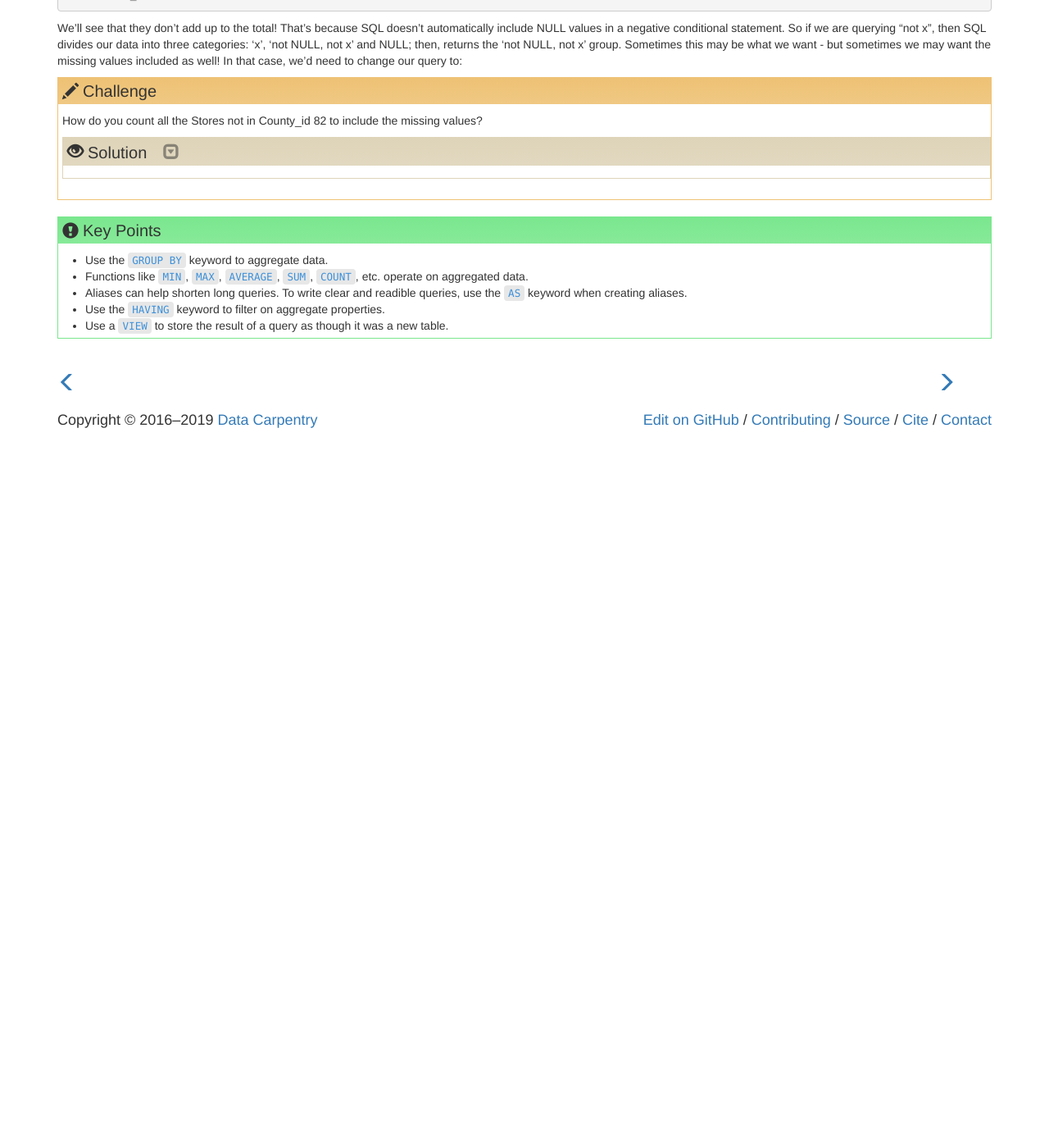
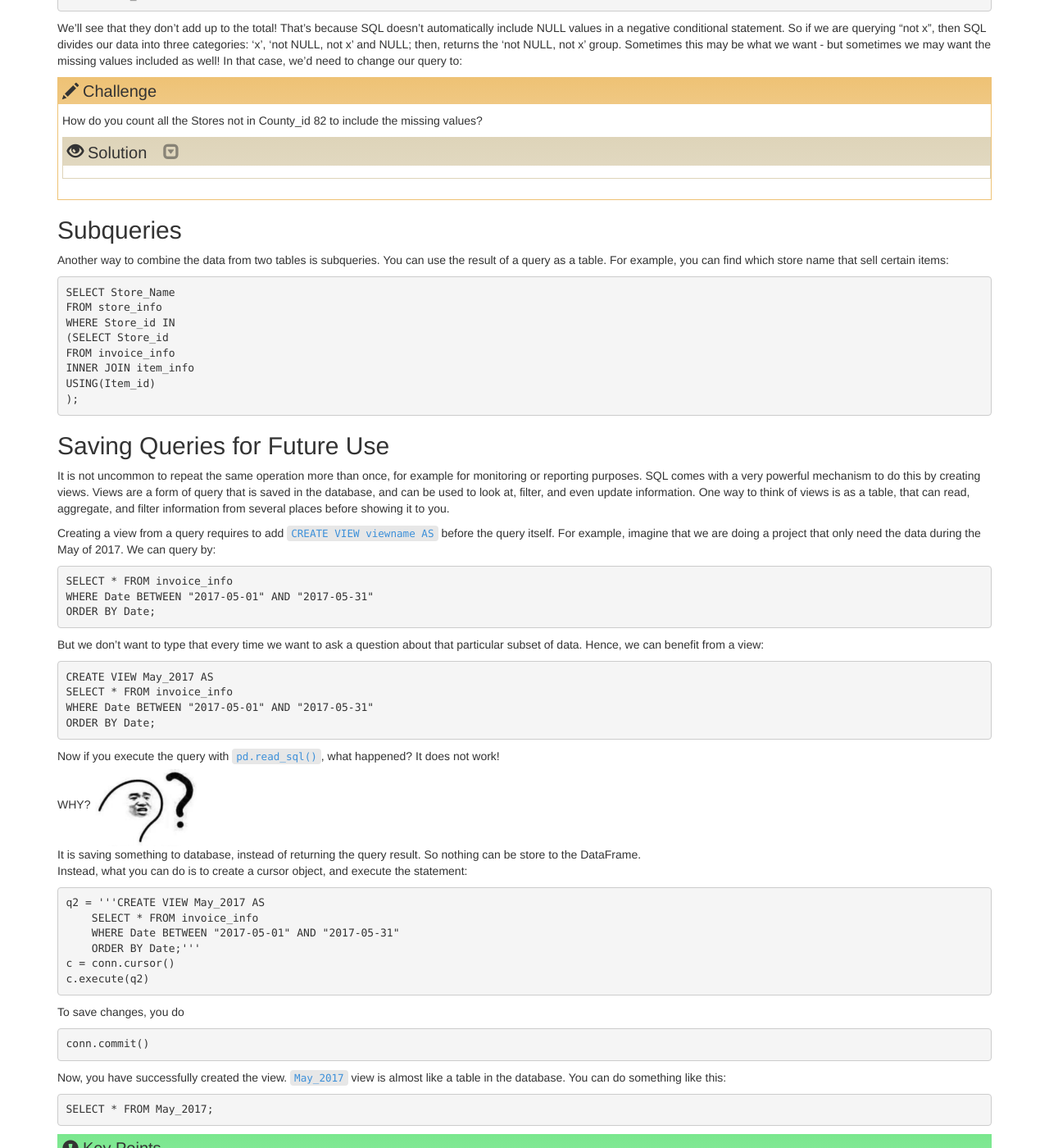
Before and after one commit to data-lessons/SQL-business, a Jekyll site: the page built from _episodes/03-sql-aggregation.md, in a window 1280 px wide and 1400 px high, scrolled down 2375 px. Shown: the whole window at 82% size. Built offline with Jekyll 4.4.1, drawn with Linux system fonts in a browser that asks for light colours; before the commit the page ends 2907 px from its top, so only the background shows below that.

Commit message:
Update 03-sql-aggregation.md

````diff
--- a/_episodes/03-sql-aggregation.md
+++ b/_episodes/03-sql-aggregation.md
@@ -173,3 +173,65 @@ case, we'd need to change our query to:
 >> ```
 > {: .solution}
 {: .challenge}
+
+## Subqueries
+Another way to combine the data from two tables is subqueries. You can use the result of a query as a table. For example, you can find which store name that sell certain items:
+
+```
+SELECT Store_Name
+FROM store_info
+WHERE Store_id IN
+(SELECT Store_id
+FROM invoice_info
+INNER JOIN item_info
+USING(Item_id)
+);
+```
+
+## Saving Queries for Future Use
+
+It is not uncommon to repeat the same operation more than once, for example
+for monitoring or reporting purposes. SQL comes with a very powerful mechanism
+to do this by creating views. Views are a form of query that is saved in the database,
+and can be used to look at, filter, and even update information. One way to
+think of views is as a table, that can read, aggregate, and filter information
+from several places before showing it to you.
+
+Creating a view from a query requires to add `CREATE VIEW viewname AS`
+before the query itself. For example, imagine that we are doing a project that only need
+the data during the May of 2017. We can query by:
+
+    SELECT * FROM invoice_info
+    WHERE Date BETWEEN "2017-05-01" AND "2017-05-31"
+    ORDER BY Date;
+
+But we don't want to type that every time we want to ask a
+question about that particular subset of data. Hence, we can benefit from a view:
+
+    CREATE VIEW May_2017 AS
+    SELECT * FROM invoice_info
+    WHERE Date BETWEEN "2017-05-01" AND "2017-05-31"
+    ORDER BY Date;
+
+Now if you execute the query with `pd.read_sql()`, what happened? It does not work! <br>
+WHY?
+![alt text](../img/q.png){:height="100px"} <br>
+It is saving something to database, instead of returning the query result. So nothing can be store to the DataFrame.<br>
+Instead, what you can do is to create a cursor object, and execute the statement:
+```
+q2 = '''CREATE VIEW May_2017 AS
+    SELECT * FROM invoice_info
+    WHERE Date BETWEEN "2017-05-01" AND "2017-05-31"
+    ORDER BY Date;'''
+c = conn.cursor()
+c.execute(q2)
+```
+To save changes, you do
+```
+conn.commit()
+```
+
+Now, you have successfully created the view. `May_2017` view is almost like a table in the database. You can do something like this:
+```
+SELECT * FROM May_2017;
+```
````
